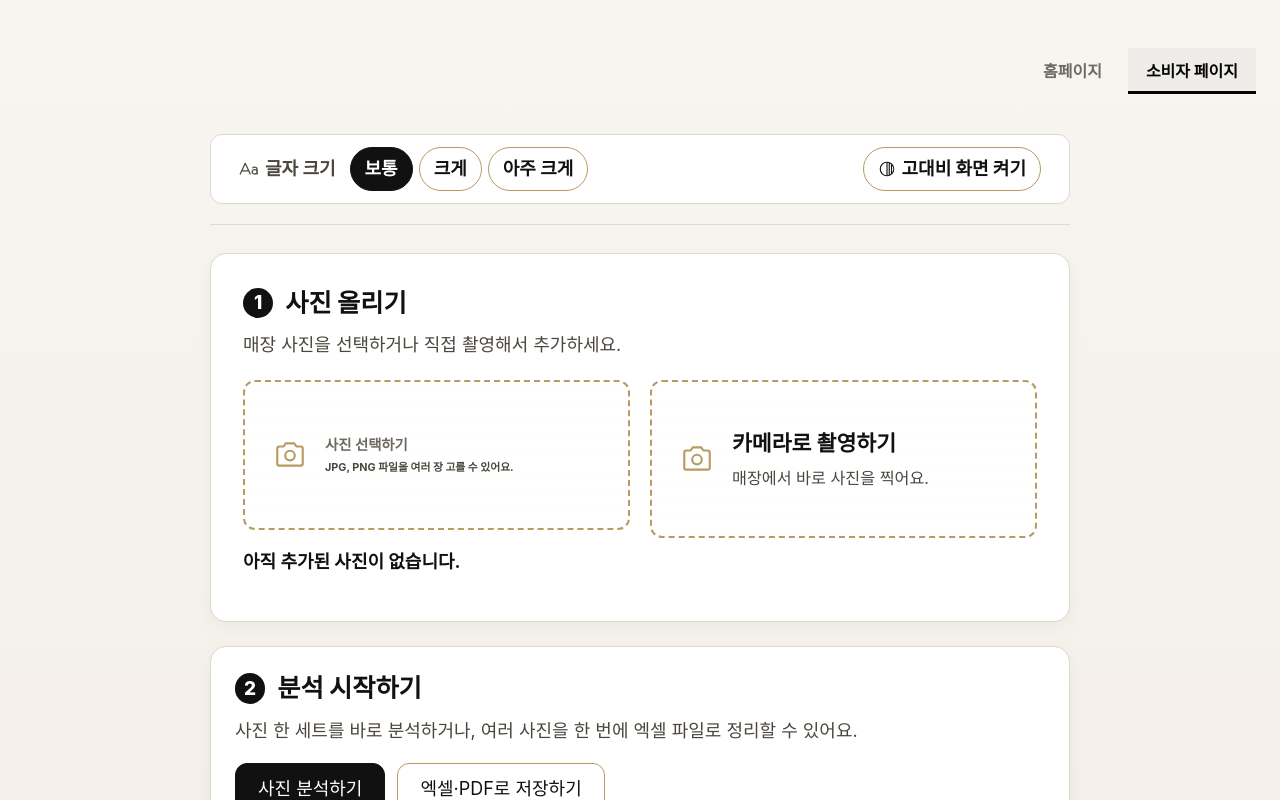
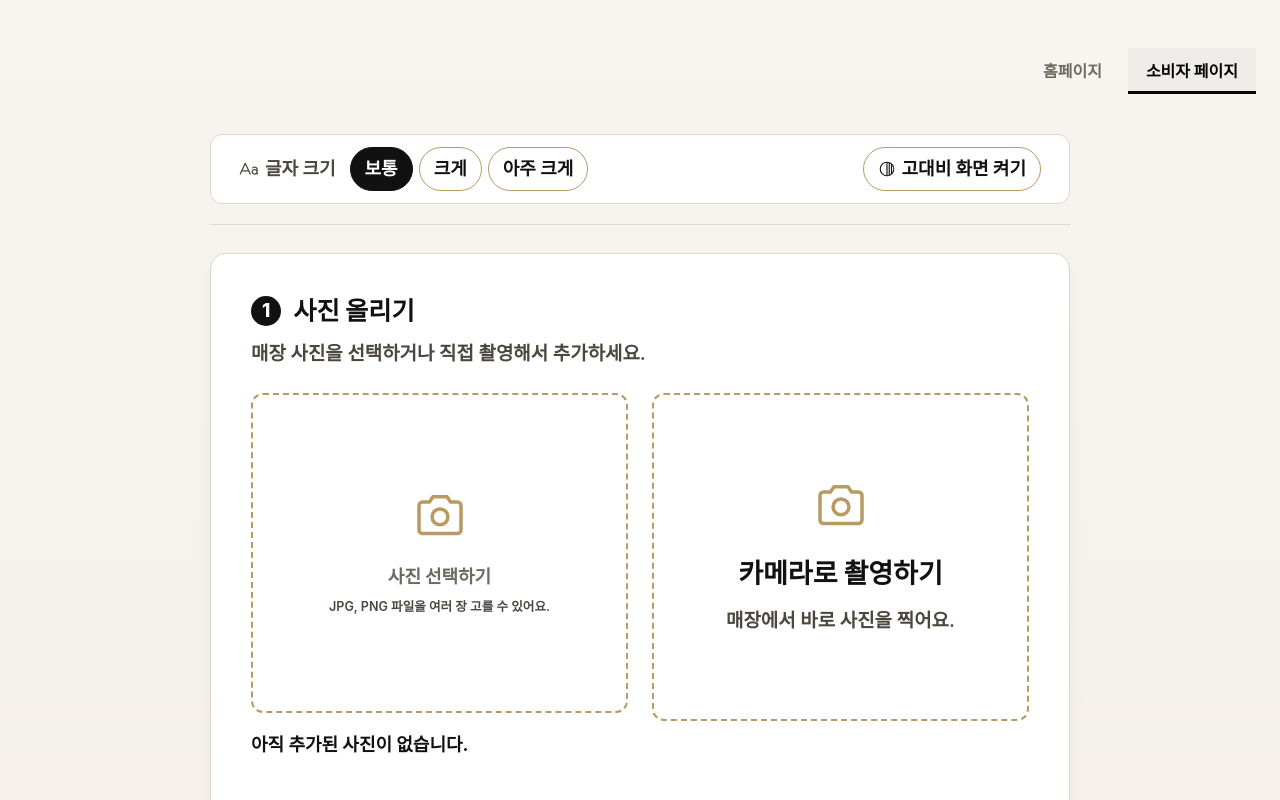
Before and after one commit to expJisuHan/likelion_vmd, a React (Vite) app in the folder frontend/: page / in a window 1280 px wide. Shown: the top 800 px of the page. Built offline with nearby package versions, Linux system fonts and the light colour scheme.

Commit message:
fix: 이미지 섹션 수정

```diff
--- a/frontend/src/ConsumerPage.jsx
+++ b/frontend/src/ConsumerPage.jsx
@@ -245,7 +245,7 @@ export default function ConsumerPage() {
 
             <div className="cp-upload-row">
               <label className="cp-dropzone" htmlFor="cpImageInput">
-                <span className="cp-dropzone-icon" aria-hidden="true"><Camera size={34} /></span>
+                <span className="cp-dropzone-icon" aria-hidden="true"><Camera size={56} /></span>
                 <span>
                   <span className="cp-dropzone-title">사진 선택하기</span>
                   <span className="cp-dropzone-copy">JPG, PNG 파일을 여러 장 고를 수 있어요.</span>
@@ -259,7 +259,7 @@ export default function ConsumerPage() {
                 onClick={isCameraOpen ? stopCamera : startCamera}
               >
                 <span className="cp-dropzone-icon" aria-hidden="true">
-                  {isCameraOpen ? <X size={34} /> : <Camera size={34} />}
+                  {isCameraOpen ? <X size={56} /> : <Camera size={56} />}
                 </span>
                 <span>
                   <span className="cp-dropzone-title">{isCameraOpen ? '카메라 닫기' : '카메라로 촬영하기'}</span>
--- a/frontend/src/consumer-page.css
+++ b/frontend/src/consumer-page.css
@@ -255,9 +255,14 @@
   box-shadow: 0 6px 18px rgba(17, 17, 17, 0.04);
 }
 
-/* 사진 올리기 섹션은 전체적으로 조금 더 여유 있게 키웁니다. */
+/* 사진 올리기 섹션은 전체적으로 조금 더 여유 있게 키웁니다(약 1.6배 높이). */
 .cp-step-photo {
-  padding: 32px 32px 36px;
+  padding: 40px 40px 48px;
+}
+
+.cp-step-photo .cp-step-desc {
+  font-size: 1.05em;
+  font-weight: 600;
 }
 
 .cp-step h2 {
@@ -294,23 +299,27 @@
 .cp-upload-row {
   display: flex;
   align-items: stretch;
-  gap: 20px;
-  margin-top: 20px;
+  gap: 24px;
+  margin-top: 24px;
 }
 
+/* 사진 선택 / 카메라 촬영 칸: 아이콘을 위, 글자를 아래에 두고 가운데 정렬해서
+   큰 터치 영역을 채웁니다(가로 배치보다 빈 공간이 덜 남습니다). */
 .cp-dropzone {
   flex: 1 1 50%;
   min-width: 0;
   display: flex;
+  flex-direction: column;
   align-items: center;
+  justify-content: center;
   gap: 18px;
-  min-height: 150px;
+  min-height: 320px;
   border: 2px dashed var(--cp-line-strong);
   border-radius: var(--cp-radius-btn);
-  padding: 26px 28px;
+  padding: 40px 32px;
   cursor: pointer;
   background: linear-gradient(180deg, rgba(255, 255, 255, 0.94), rgba(255, 255, 255, 0.98));
-  text-align: left;
+  text-align: center;
 }
 
 .cp-dropzone:hover,
@@ -335,15 +344,16 @@
 
 .cp-dropzone-title {
   display: block;
-  font-weight: 700;
-  font-size: 1.2em;
-  margin-bottom: 0.15em;
+  font-weight: 800;
+  font-size: 1.5em;
+  margin-bottom: 0.3em;
 }
 
 .cp-dropzone-copy {
   display: block;
   color: var(--cp-muted);
-  font-size: 0.9em;
+  font-weight: 600;
+  font-size: 1.05em;
 }
 
 .cp-camera-panel {
@@ -627,11 +637,6 @@
   .cp-upload-row {
     flex-direction: column;
   }
-
-  .cp-dropzone {
-    flex-direction: column;
-    text-align: center;
-  }
 }
 
 /* 움직임에 민감한 사용자를 위해 애니메이션 최소화 */
```
